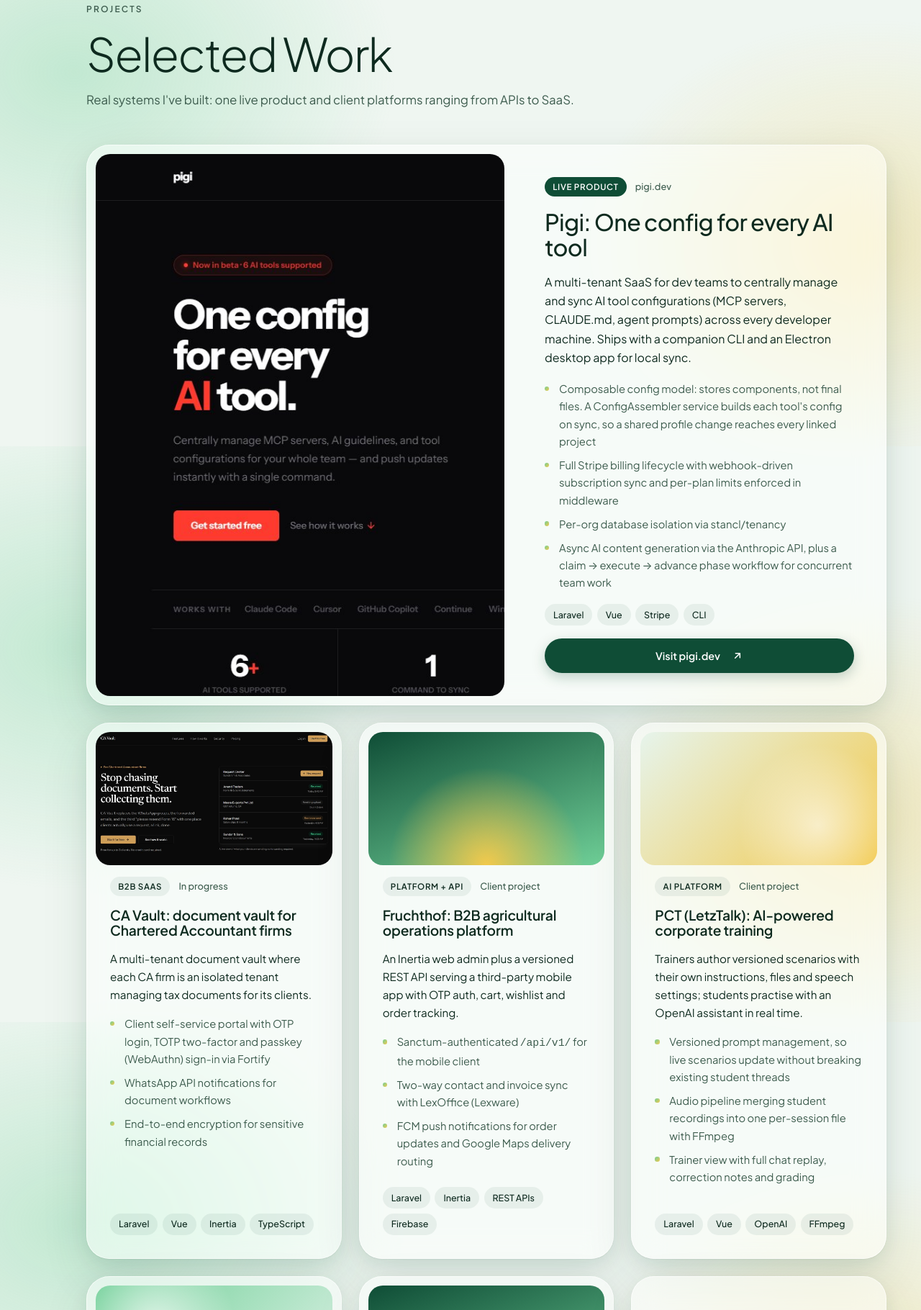
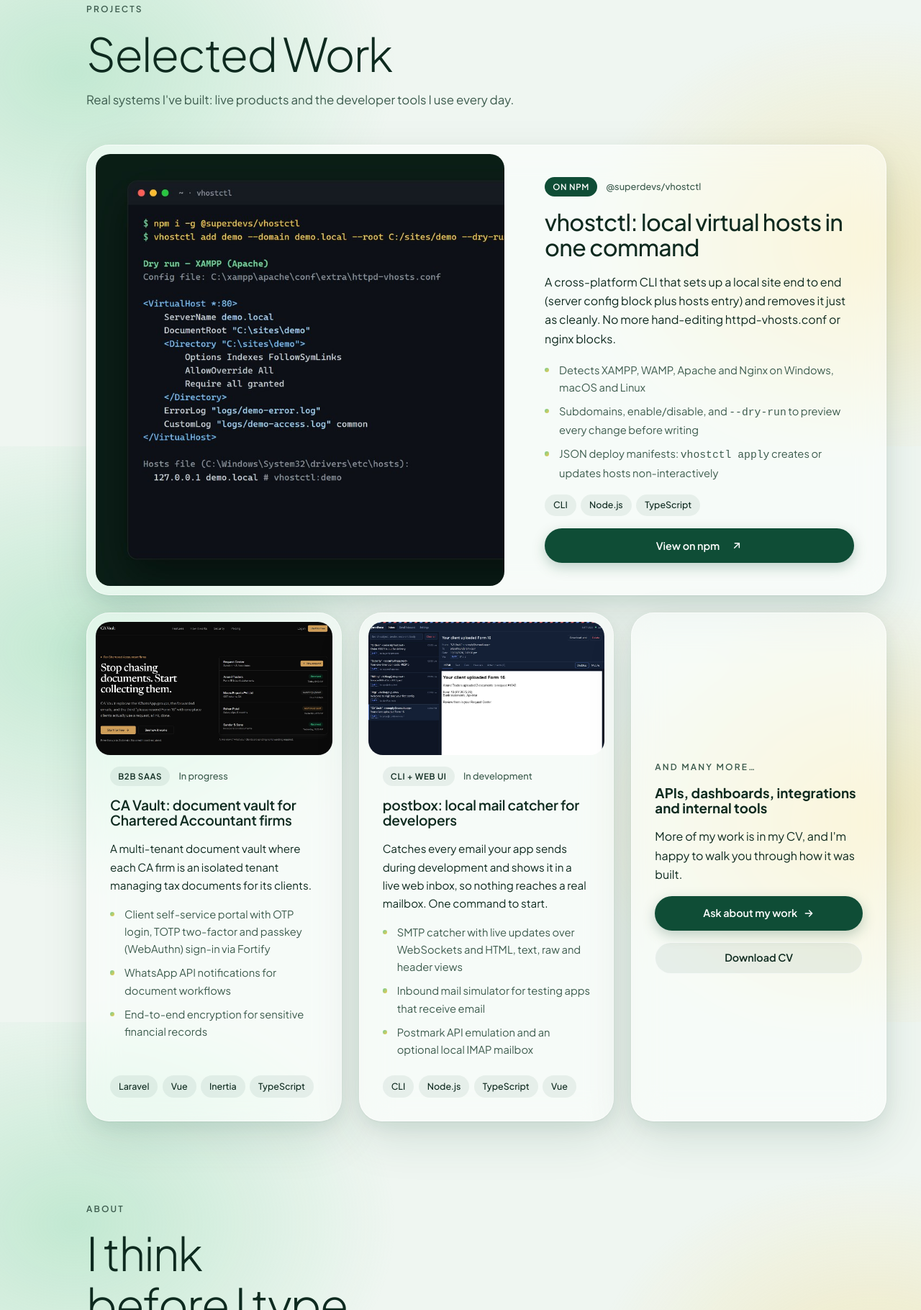
Before and after one commit to RayyanPanja-123/portfolio, a plain HTML site: page index.html in a window 1280 px wide. Shown: the part 980-2800 px from the top of the page at 72% size. Drawn offline with Linux system fonts and the light colour scheme.

Commit message:
Pin vhostctl as featured project; remove Pigi and client project names
Add postbox and vhostctl preview images.

Co-Authored-By: Claude Opus 5.5 <noreply@anthropic.com>

```diff
--- a/index.html
+++ b/index.html
@@ -120,7 +120,7 @@
         <a data-projects href="#projects" data-spy aria-label="Projects">
             <svg class="i" viewBox="0 0 24 24" aria-hidden="true"><rect x="3" y="3" width="7" height="7" rx="2"/><rect x="14" y="3" width="7" height="7" rx="2"/><rect x="3" y="14" width="7" height="7" rx="2"/><rect x="14" y="14" width="7" height="7" rx="2"/></svg>
         </a>
-        <a data-projects href="#pigi" data-spy aria-label="Featured project">
+        <a data-projects href="#vhostctl" data-spy aria-label="Featured project">
             <svg class="i" viewBox="0 0 24 24" aria-hidden="true"><path d="M12 20s-7-4.4-9-9a4.8 4.8 0 0 1 9-3 4.8 4.8 0 0 1 9 3c-2 4.6-9 9-9 9z"/></svg>
         </a>
         <a href="assets/docs/Rayyan_Panja_CV.pdf" download aria-label="Download resume">
@@ -214,7 +214,7 @@
                         </p>
                         <div class="stat">
                             <div class="avatar-stack" aria-hidden="true">
-                                <img src="assets/images/pigi-preview.jpeg" alt="">
+                                <img src="assets/images/vhostctl-preview.jpeg" alt="">
                                 <span class="project-thumb--saas"></span>
                                 <span class="project-thumb--internal"></span>
                                 <span class="project-thumb--api"></span>
@@ -231,15 +231,15 @@
 
                     <!-- Featured project -->
                     <article data-projects class="glass card card--media hero-feature reveal" style="--delay: 240ms" aria-labelledby="hero-feature-title">
-                        <img class="card__media hero-feature__thumb" src="assets/images/pigi-preview.jpeg" width="1280" height="800"
-                            alt="Pigi landing page: 'One config for every AI tool' with a terminal syncing configs to Claude Code, Cursor, Copilot, Continue and Windsurf">
+                        <img class="card__media hero-feature__thumb" src="assets/images/vhostctl-preview.jpeg" width="1280" height="800"
+                            alt="Terminal running vhostctl add with --dry-run, previewing the Apache VirtualHost block and hosts file entry it would write">
                         <div class="card__body">
-                            <p class="kicker">Featured · Live Product</p>
-                            <h2 id="hero-feature-title" class="hero-feature__title">Pigi: One config for every AI tool</h2>
+                            <p class="kicker">Featured · On npm</p>
+                            <h2 id="hero-feature-title" class="hero-feature__title">vhostctl: local virtual hosts in one command</h2>
                             <ul class="tags" aria-label="Stack">
-                                <li>Laravel</li><li>Vue</li><li>MCP</li><li>CLI</li>
+                                <li>CLI</li><li>Node.js</li><li>TypeScript</li>
                             </ul>
-                            <a href="#pigi" class="btn btn--primary btn--block">View Details</a>
+                            <a href="#vhostctl" class="btn btn--primary btn--block">View Details</a>
                         </div>
                     </article>
                 </div>
@@ -252,7 +252,7 @@
                     <p class="eyebrow">Projects</p>
                     <h2 id="projects-title">Selected Work</h2>
                     <p class="section-head__intro">
-                        Real systems I've built: one live product and client platforms ranging from APIs to SaaS.
+                        Real systems I've built: live products and the developer tools I use every day.
                     </p>
                 </header>
 
@@ -261,38 +261,34 @@
                     <button type="button" class="btn btn--ghost btn--sm" id="clearFilters">Clear filters</button>
                 </div>
 
-                <!-- Featured: Pigi -->
-                <article id="pigi" class="glass card card--media project-featured reveal" aria-labelledby="pigi-title">
-                    <img class="card__media project-featured__img" src="assets/images/pigi-preview.jpeg" width="1280" height="800"
-                        loading="lazy"
-                        alt="Pigi landing page: 'One config for every AI tool' with a terminal syncing configs to Claude Code, Cursor, Copilot, Continue and Windsurf">
+                <!-- Featured (pinned): vhostctl -->
+                <article id="vhostctl" class="glass card card--media project-featured reveal" aria-labelledby="vhostctl-title">
+                    <img class="card__media project-featured__img" src="assets/images/vhostctl-preview.jpeg" width="1280" height="800" loading="lazy"
+                        alt="Terminal running vhostctl add with --dry-run, previewing the Apache VirtualHost block and hosts file entry it would write">
                     <div class="card__body project-featured__body">
                             <p class="project-meta">
-                            <span class="badge badge--live">Live Product</span>
-                            <span>pigi.dev</span>
+                                <span class="badge badge--live">On npm</span>
+                                <span>@superdevs/vhostctl</span>
                             </p>
-                        <h3 id="pigi-title">Pigi: One config for every AI tool</h3>
+                            <h3 id="vhostctl-title">vhostctl: local virtual hosts in one command</h3>
                             <p>
-                            A multi-tenant SaaS for dev teams to centrally manage and sync AI tool configurations (MCP
-                            servers, CLAUDE.md, agent prompts) across every developer machine. Ships with a companion
-                            CLI and an Electron desktop app for local sync.
+                                A cross-platform CLI that sets up a local site end to end (server config block plus hosts entry)
+                                and removes it just as cleanly. No more hand-editing httpd-vhosts.conf or nginx blocks.
                             </p>
                             <ul class="points">
-                            <li>Composable config model: stores components, not final files. A ConfigAssembler service builds each tool's config on sync, so a shared profile change reaches every linked project</li>
-                            <li>Full Stripe billing lifecycle with webhook-driven subscription sync and per-plan limits enforced in middleware</li>
-                            <li>Per-org database isolation via stancl/tenancy</li>
-                            <li>Async AI content generation via the Anthropic API, plus a claim → execute → advance phase workflow for concurrent team work</li>
+                                <li>Detects XAMPP, WAMP, Apache and Nginx on Windows, macOS and Linux</li>
+                                <li>Subdomains, enable/disable, and <code>--dry-run</code> to preview every change before writing</li>
+                                <li>JSON deploy manifests: <code>vhostctl apply</code> creates or updates hosts non-interactively</li>
                             </ul>
                             <ul class="tags" aria-label="Stack">
-                            <li>Laravel</li><li>Vue</li><li>Stripe</li><li>CLI</li>
+                                <li>CLI</li><li>Node.js</li><li>TypeScript</li>
                             </ul>
-                        <a href="https://pigi.dev" target="_blank" rel="noreferrer" class="btn btn--primary btn--block btn--external">
-                            Visit pigi.dev<span class="sr-only"> (opens in a new tab)</span>
+                            <a href="https://www.npmjs.com/package/@superdevs/vhostctl" target="_blank" rel="noreferrer" class="btn btn--primary btn--block btn--external">
+                                View on npm<span class="sr-only"> (opens in a new tab)</span>
                             </a>
                     </div>
                 </article>
 
-                <!-- Client work (names as listed on the public CV) -->
                 <div class="project-grid">
                     <article class="glass card card--media project-card reveal" style="--delay: 0ms">
                         <img class="card__media project-thumb" src="assets/images/cavault-preview.jpeg" width="1280" height="800" loading="lazy"
@@ -318,98 +314,34 @@
                     </article>
 
                     <article class="glass card card--media project-card reveal" style="--delay: 100ms">
-                        <div class="card__media project-thumb project-thumb--api" aria-hidden="true"></div>
+                        <img class="card__media project-thumb" src="assets/images/postbox-preview.jpeg" width="1280" height="800" loading="lazy"
+                            alt="postbox web UI: an inbox of captured test emails with one message open in an HTML preview">
                         <div class="card__body">
                             <p class="project-meta">
-                                <span class="badge">Platform + API</span>
-                                <span>Client project</span>
+                                <span class="badge">CLI + Web UI</span>
+                                <span>In development</span>
                             </p>
-                            <h3>Fruchthof: B2B agricultural operations platform</h3>
+                            <h3>postbox: local mail catcher for developers</h3>
                             <p>
-                                An Inertia web admin plus a versioned REST API serving a third-party mobile app with OTP auth, cart, wishlist and order tracking.
+                                Catches every email your app sends during development and shows it in a live web inbox, so
+                                nothing reaches a real mailbox. One command to start.
                             </p>
                             <ul class="points">
-                                <li>Sanctum-authenticated <code>/api/v1/</code> for the mobile client</li>
-                                <li>Two-way contact and invoice sync with LexOffice (Lexware)</li>
-                                <li>FCM push notifications for order updates and Google Maps delivery routing</li>
+                                <li>SMTP catcher with live updates over WebSockets and HTML, text, raw and header views</li>
+                                <li>Inbound mail simulator for testing apps that receive email</li>
+                                <li>Postmark API emulation and an optional local IMAP mailbox</li>
                             </ul>
                             <ul class="tags" aria-label="Stack">
-                                <li>Laravel</li><li>Inertia</li><li>REST APIs</li><li>Firebase</li>
-                            </ul>
-                        </div>
-                    </article>
-
-                    <article class="glass card card--media project-card reveal" style="--delay: 200ms">
-                        <div class="card__media project-thumb project-thumb--internal" aria-hidden="true"></div>
-                        <div class="card__body">
-                            <p class="project-meta">
-                                <span class="badge">AI Platform</span>
-                                <span>Client project</span>
-                            </p>
-                            <h3>PCT (LetzTalk): AI-powered corporate training</h3>
-                            <p>
-                                Trainers author versioned scenarios with their own instructions, files and speech settings; students practise with an OpenAI assistant in real time.
-                            </p>
-                            <ul class="points">
-                                <li>Versioned prompt management, so live scenarios update without breaking existing student threads</li>
-                                <li>Audio pipeline merging student recordings into one per-session file with FFmpeg</li>
-                                <li>Trainer view with full chat replay, correction notes and grading</li>
-                            </ul>
-                            <ul class="tags" aria-label="Stack">
-                                <li>Laravel</li><li>Vue</li><li>OpenAI</li><li>FFmpeg</li>
-                            </ul>
-                        </div>
-                    </article>
-
-                    <article class="glass card card--media project-card reveal" style="--delay: 0ms">
-                        <div class="card__media project-thumb project-thumb--saas" aria-hidden="true"></div>
-                        <div class="card__body">
-                            <p class="project-meta">
-                                <span class="badge">Enterprise LMS</span>
-                                <span>Client project</span>
-                            </p>
-                            <h3>Mission Safety: multi-role safety training LMS</h3>
-                            <p>
-                                Admin, company, employee and trainer roles, with sequenced video and PDF courses, a full exam engine and automatic pass/fail scoring.
-                            </p>
-                            <ul class="points">
-                                <li>Certificate pipeline with QR codes, signature capture, TCPDF rendering and bulk ZIP export</li>
-                                <li>Stripe billing synced to SevDesk accounting</li>
-                                <li>Firebase FCM push notifications</li>
-                            </ul>
-                            <ul class="tags" aria-label="Stack">
-                                <li>Laravel</li><li>Vue</li><li>Stripe</li><li>Firebase</li>
-                            </ul>
-                        </div>
-                    </article>
-
-                    <article class="glass card card--media project-card reveal" style="--delay: 100ms">
-                        <div class="card__media project-thumb project-thumb--api" aria-hidden="true"></div>
-                        <div class="card__body">
-                            <p class="project-meta">
-                                <span class="badge">Optimisation</span>
-                                <span>Client project</span>
-                            </p>
-                            <h3>FCN Seating: VIP lounge planner for FC Nürnberg</h3>
-                            <p>
-                                Admins assign corporate guests with booked seat credits across multiple lounges and tables on matchdays.
-                            </p>
-                            <ul class="points">
-                                <li>Constraint-programming seating solver in Python (Google OR-Tools), run from Laravel queue jobs</li>
-                                <li>Models seating as a CSP, diagnoses infeasible plans and posts results back via API</li>
-                                <li>Per-company credit ledger, ag-Grid attendee tables and CSV export</li>
-                            </ul>
-                            <ul class="tags" aria-label="Stack">
-                                <li>Laravel</li><li>Python</li><li>OR-Tools</li><li>Queues</li>
+                                <li>CLI</li><li>Node.js</li><li>TypeScript</li><li>Vue</li>
                             </ul>
                         </div>
                     </article>
 
                     <!-- Not an <article>, so the stack filter/search doesn't count it as a project -->
-                    <div class="glass card project-more reveal" style="--delay: 200ms">
+                    <div class="glass card project-more reveal" style="--delay: 0ms">
                         <p class="eyebrow">And many more…</p>
                         <h3>APIs, dashboards, integrations and internal tools</h3>
-                        <p>Plenty of client work can't be shown publicly. Happy to walk you through what I built and how.</p>
+                        <p>More of my work is in my CV, and I'm happy to walk you through how it was built.</p>
                         <a href="#contact" class="btn btn--primary btn--block">Ask about my work</a>
                         <a href="assets/docs/Rayyan_Panja_CV.pdf" download class="btn btn--ghost btn--block">Download CV</a>
                     </div>
--- a/main.js
+++ b/main.js
@@ -84,7 +84,7 @@ const sectionValue = $('#sectionValue');
 
 function updateSpy() {
     const mid = innerHeight * 0.45;
-    // Innermost target crossing the middle of the screen (e.g. #pigi inside #projects)
+    // Innermost target crossing the middle of the screen (e.g. #vhostctl inside #projects)
     const current = spyTargets
         .filter(el => {
             const r = el.getBoundingClientRect();
@@ -178,7 +178,7 @@ function clearFilters() {
 
 $('#clearFilters').addEventListener('click', clearFilters);
 
-// A link to a card the filter is hiding (e.g. "View Details" → #pigi) clears the filter first
+// A link to a card the filter is hiding (e.g. "View Details" → #vhostctl) clears the filter first
 document.addEventListener('click', e => {
     const link = e.target.closest('a[href^="#"]');
     const target = link && link.hash && $(link.hash);
```
Also changed, not shown: assets/images/postbox-preview.jpeg (added), assets/images/vhostctl-preview.jpeg (added). Lines whose indentation alone changed are shown as unchanged.
